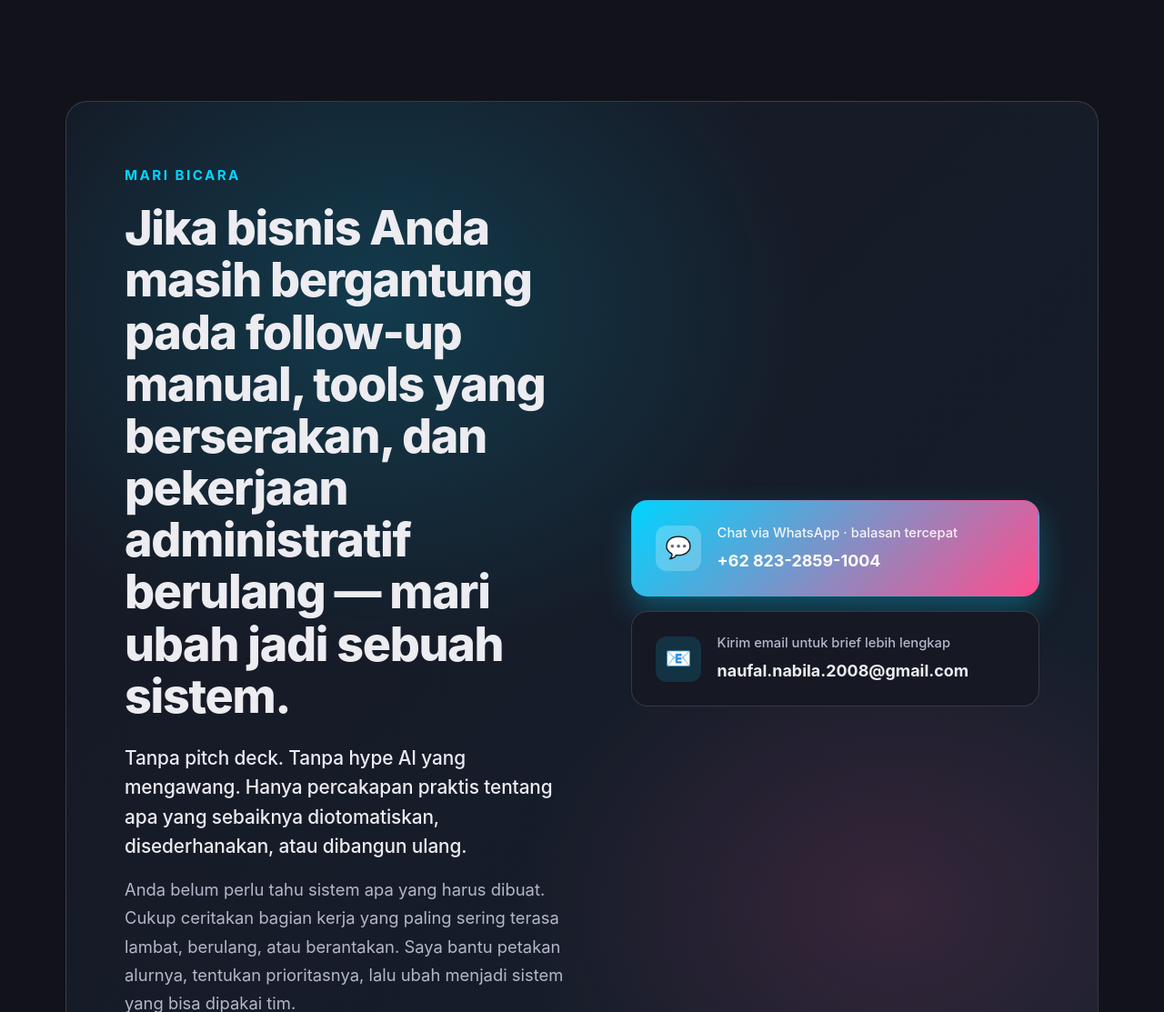
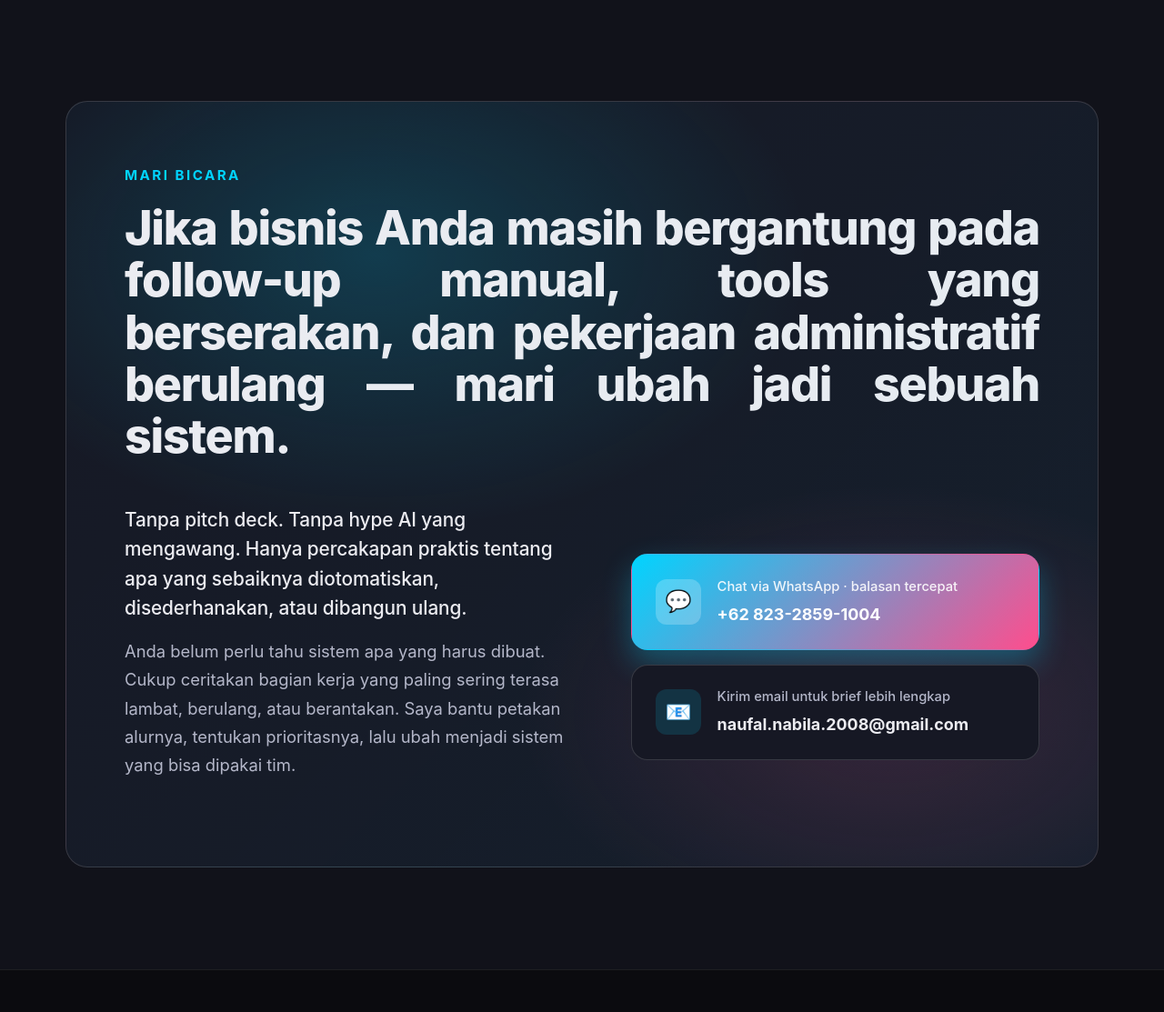
Before and after one commit to naufalnab/portofolio, a PHP site: page /packages/ in a window 1280 px wide. Shown: the part 3637-4750 px from the top of the page at 91% size. Run offline with PHP 8.4, Linux system fonts and the light colour scheme.

Commit message:
style: refactor contact section layout with header wrapper and justified typography

```diff
--- a/assets/css/components.css
+++ b/assets/css/components.css
@@ -429,7 +429,15 @@
     z-index: 1;
 }
 
-.contact-wrap h2 {
+.contact-header {
+    margin-bottom: 3rem;
+}
+
+.contact-header h2 {
+    text-align: justify;
+}
+
+.contact-panel h2 {
     font-size: clamp(2.25rem, 4.5vw, 3.25rem);
     font-weight: 800;
     line-height: 1.1;
--- a/packages/index.html
+++ b/packages/index.html
@@ -294,11 +294,12 @@
     <section class="contact" id="contact">
         <div class="container">
             <div class="contact-panel fade-in">
+                <div class="contact-header">
+                    <span class="section-eyebrow">Mari bicara</span>
+                    <h2>Jika bisnis Anda masih bergantung pada follow-up manual, tools yang berserakan, dan pekerjaan administratif berulang — mari ubah jadi sebuah sistem.</h2>
+                </div>
                 <div class="contact-wrap">
                     <div>
-                        <span class="section-eyebrow">Mari bicara</span>
-                        <h2>Jika bisnis Anda masih bergantung pada follow-up manual, tools yang berserakan, dan
-                            pekerjaan administratif berulang — mari ubah jadi sebuah sistem.</h2>
                         <p class="contact-reassure">Tanpa pitch deck. Tanpa hype AI yang mengawang. Hanya percakapan
                             praktis tentang apa yang sebaiknya diotomatiskan, disederhanakan, atau dibangun ulang.</p>
                         <p>Anda belum perlu tahu sistem apa yang harus dibuat. Cukup ceritakan bagian kerja yang paling
```
Also changed, not shown: en/packages/index.html (+4 -3 lines).
